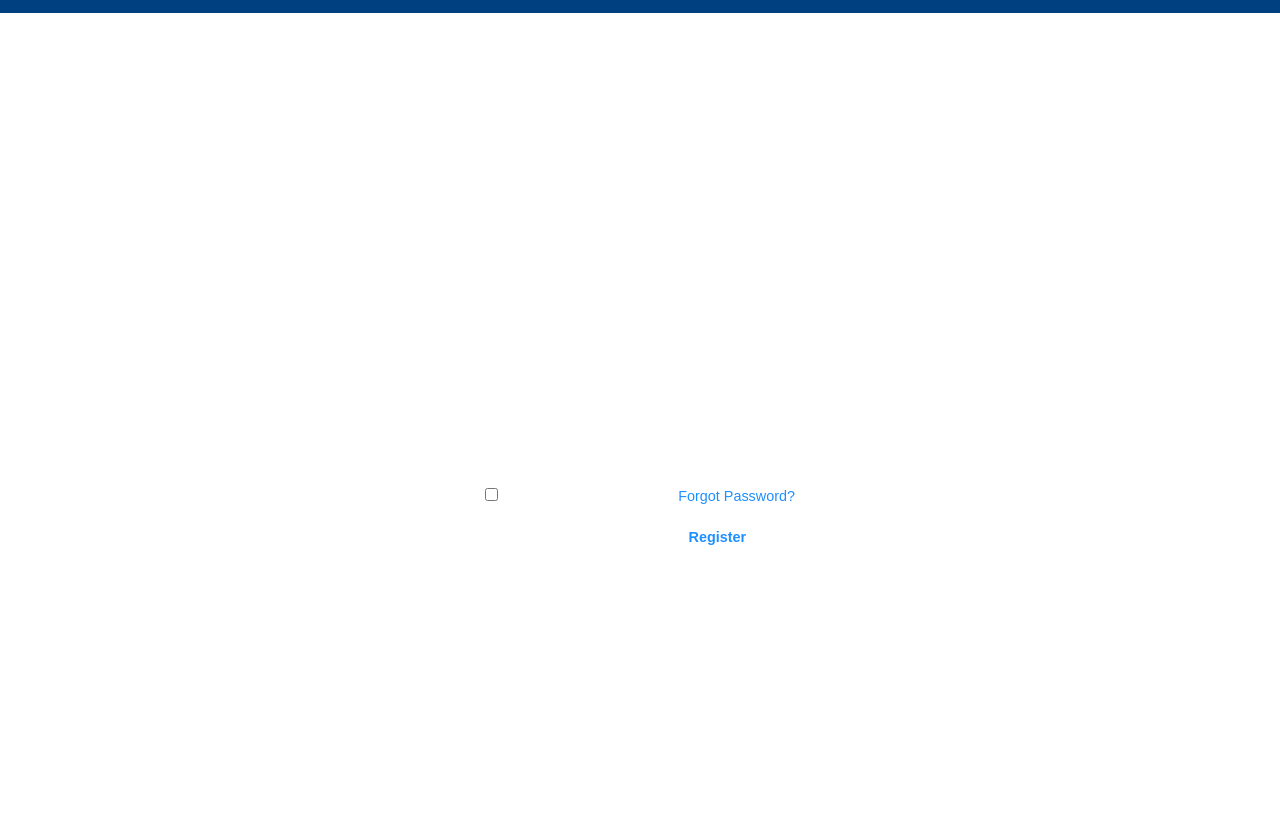
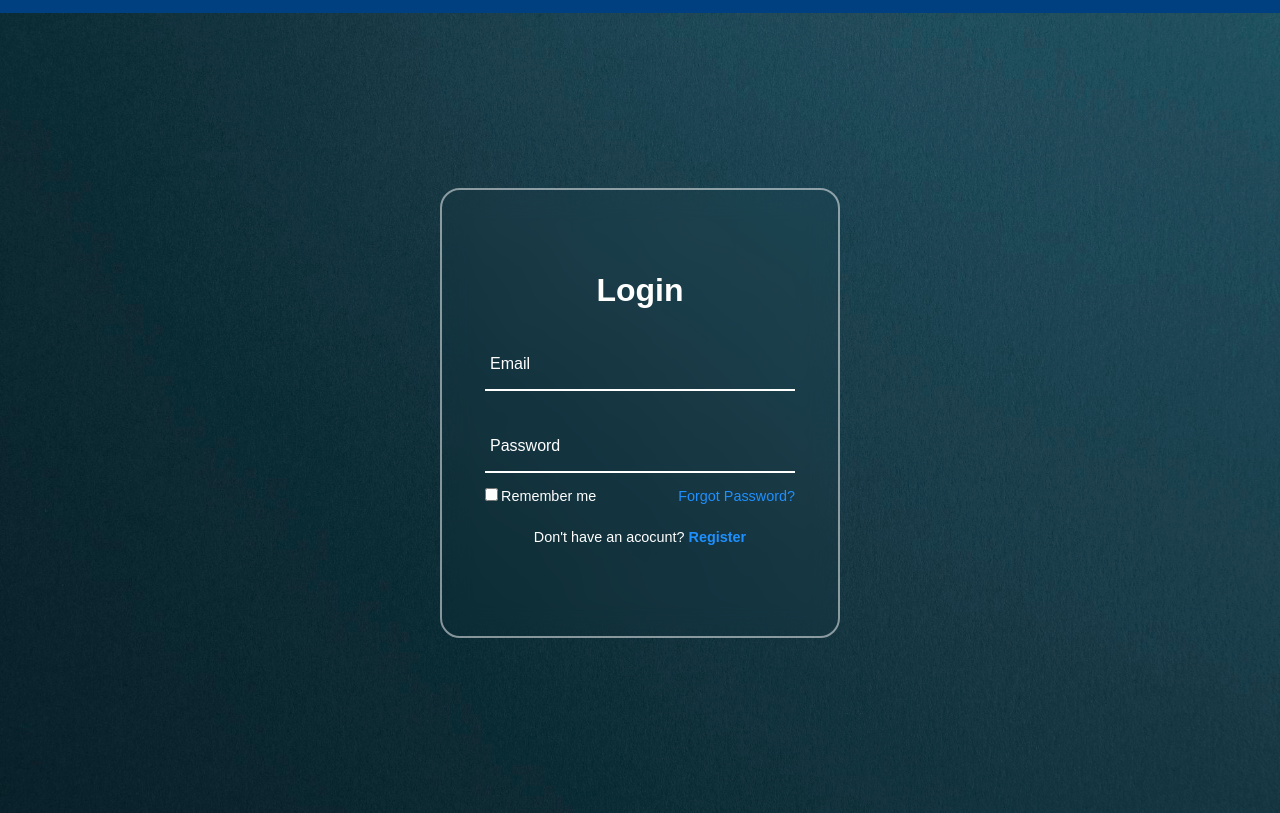
Before and after one commit to jarmoil/WebYksiloTehtava, a plain HTML site: page signin.html in a window 1280 px wide. Shown: the part 73-886 px from the top of the page. Drawn offline with Linux system fonts and the light colour scheme; the site is published under a folder, as on GitHub Pages, so addresses that start at the root find nothing.

Commit message:
Fix background image paths in CSS files to remove leading slashes

```diff
--- a/forgotpsw.css
+++ b/forgotpsw.css
@@ -11,7 +11,7 @@ section{
   align-items: center;
   width: 100%;
   height: 100vh;
-  background: url('/lib/plain-smooth-green-wall-texture.jpg') no-repeat;
+  background: url('lib/plain-smooth-green-wall-texture.jpg') no-repeat;
   background-size: cover;
   background-position: center;
 }
--- a/register.css
+++ b/register.css
@@ -14,7 +14,7 @@ section{
   align-items: center;
   width: 100%;
   height: 100vh;
-  background: url('/lib/plain-smooth-green-wall-texture.jpg') no-repeat;
+  background: url('lib/plain-smooth-green-wall-texture.jpg') no-repeat;
   background-size: cover;
   background-position: center;
 }
--- a/signin.css
+++ b/signin.css
@@ -13,7 +13,7 @@ section{
   align-items: center;
   width: 100%;
   height: 100vh;
-  background: url('/lib/plain-smooth-green-wall-texture.jpg') no-repeat;
+  background: url('lib/plain-smooth-green-wall-texture.jpg') no-repeat;
   background-size: cover;
   background-position: center;
 }
--- a/style.css
+++ b/style.css
@@ -12,7 +12,7 @@ body {
 
 html, body {
   height: 100%;
-  background: url('/lib/plain-smooth-green-wall-texture.jpg') repeat;
+  background: url('lib/plain-smooth-green-wall-texture.jpg') repeat;
 }
 
 header {
```
